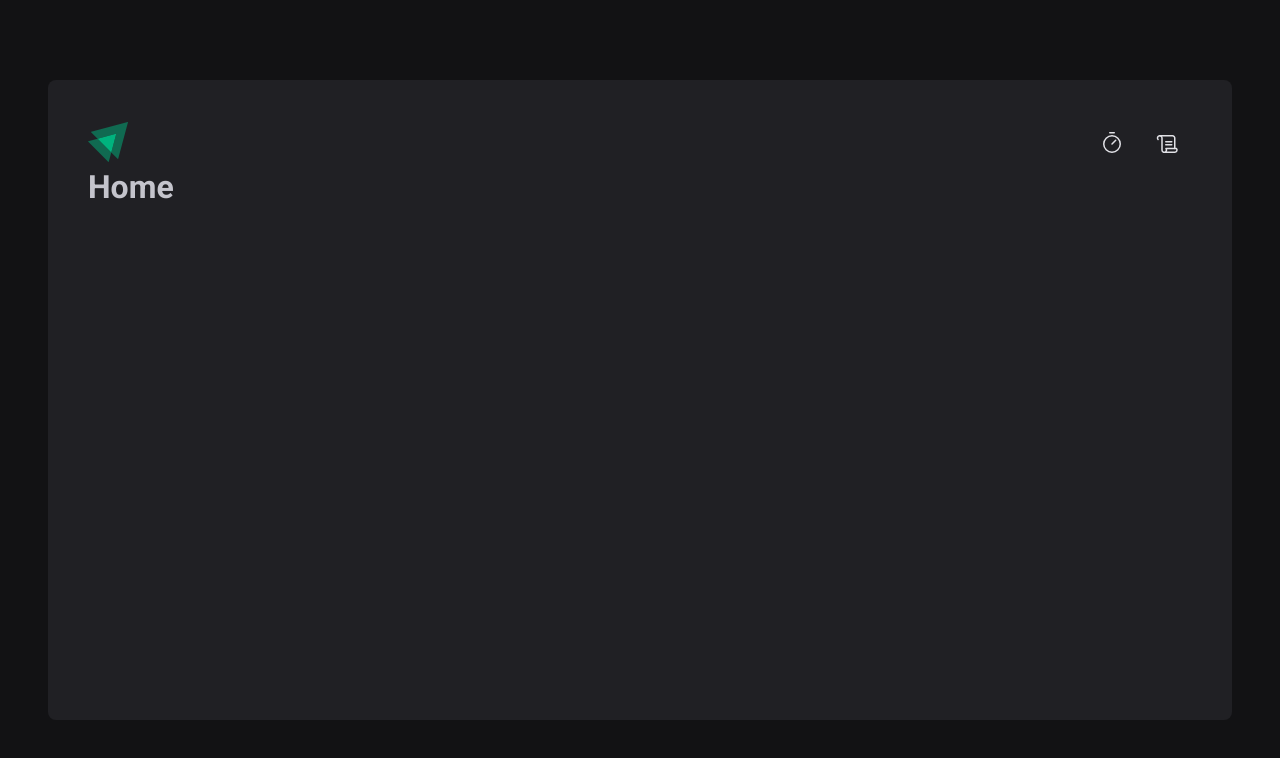
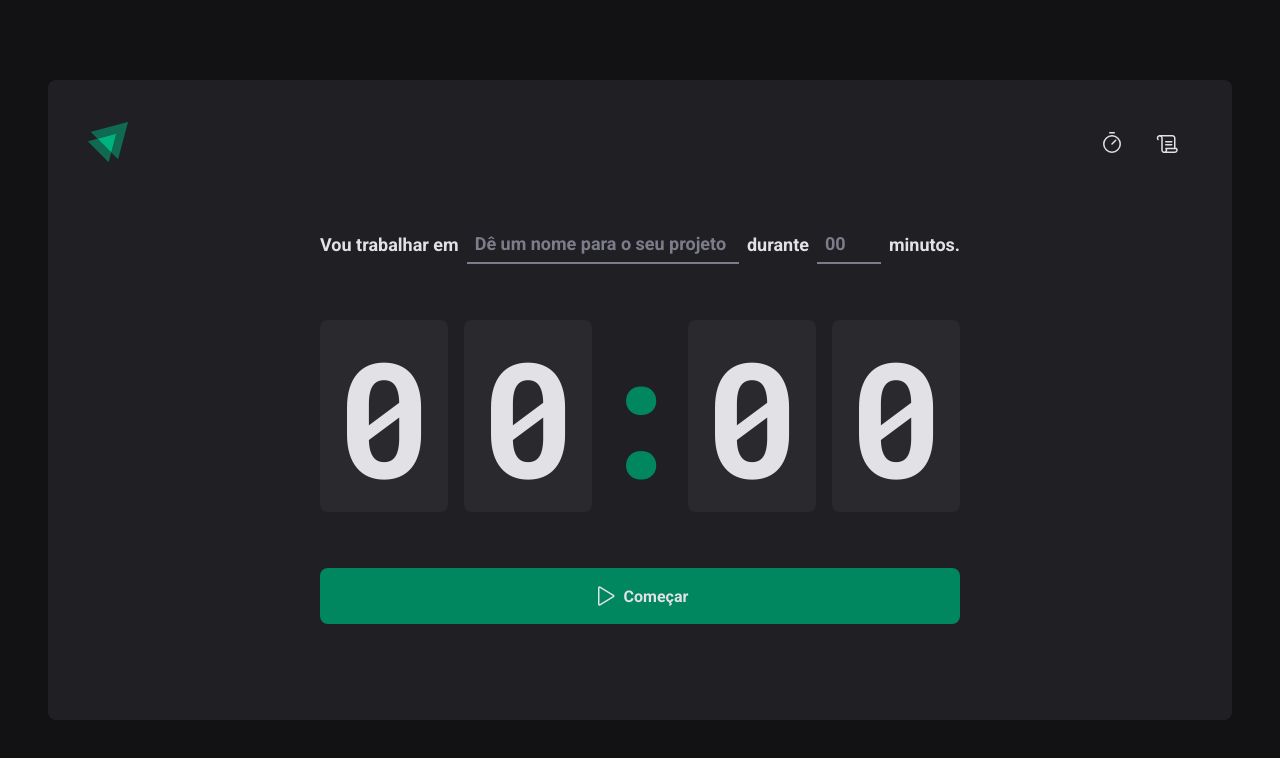
Before and after one commit to taiprogrammer/ignite-timer, a React (Vite) app: page / in a window 1280 px wide. Shown: the top 758 px of the page. Built offline with nearby package versions, Linux system fonts and the light colour scheme.

Commit message:
Home page styles

```diff
--- a/src/pages/Home.tsx
+++ /dev/null
@@ -1,7 +0,0 @@
-export function Home() {
-  return (
-    <div>
-      <h1>Home</h1>
-    </div>
-  );
-}
--- /dev/null
+++ b/src/pages/Home/index.tsx
@@ -0,0 +1,47 @@
+import { Play } from "phosphor-react";
+import {
+  HomeContainer,
+  FormContainer,
+  CountdownContainer,
+  Separator,
+  StartCountdownButton,
+  TaskInput,
+  MinutesAmountInput,
+} from "./styles";
+
+export function Home() {
+  return (
+    <HomeContainer>
+      <form action="">
+        <FormContainer>
+          <label htmlFor="task">Vou trabalhar em</label>
+          <TaskInput
+            type="text"
+            id="task"
+            placeholder="Dê um nome para o seu projeto"
+          />
+          <label htmlFor="minutesAmount">durante</label>
+          <MinutesAmountInput
+            type="number"
+            id="minutesAmount"
+            placeholder="00"
+          />
+          <span>minutos.</span>
+        </FormContainer>
+
+        <CountdownContainer>
+          <span>0</span>
+          <span>0</span>
+          <Separator>:</Separator>
+          <span>0</span>
+          <span>0</span>
+        </CountdownContainer>
+
+        <StartCountdownButton>
+          <Play size={24} />
+          Começar
+        </StartCountdownButton>
+      </form>
+    </HomeContainer>
+  );
+}
--- /dev/null
+++ b/src/pages/Home/styles.ts
@@ -0,0 +1,114 @@
+import styled from 'styled-components';
+
+export const HomeContainer = styled.main`
+    flex: 1;
+
+    display: flex;
+    align-items: center;
+    flex-direction: column;
+    justify-content: center;
+
+    form {
+        gap: 3.5rem;
+        display: flex;
+        align-items: center;
+        flex-direction: column;
+    }
+`;
+
+export const FormContainer = styled.div`
+    width: 100%;
+
+    font-weight: bold;
+    font-size: 1.125rem;
+    color: ${props => props.theme['gray-100']};
+
+    gap: 0.5rem;
+    display: flex;
+    flex-wrap: wrap;
+    align-items: center;
+    justify-content: center;
+`;
+
+export const CountdownContainer = styled.div`
+    font-size: 10rem;
+    line-height: 8rem;
+    font-family: 'Roboto Mono', monospace;
+    color: ${props => props.theme['gray-100']};
+
+    gap: 1rem;
+    display: flex;
+
+    span {
+        border-radius: 8px;
+        padding: 2rem 1rem;
+        background: ${props => props.theme['gray-700']};
+    }
+`;
+
+export const Separator = styled.div`
+    width: 4rem;
+
+    overflow: hidden;
+
+    padding: 2rem 0;
+    color: ${props => props.theme['green-500']};
+
+    display: flex;
+    justify-content: center;
+`;
+
+export const StartCountdownButton = styled.button`
+    border: 0;
+    width: 100%;
+    padding: 1rem;
+    cursor: pointer;
+    font-weight: bold;
+    border-radius: 8px;
+    color: ${props => props.theme['gray-100']};
+    background: ${props => props.theme['green-500']};
+
+    gap: 0.5rem;
+    display: flex;
+    align-items: center;
+    justify-content: center;
+
+    transition: all 0.2s;
+
+    &:disabled {
+        opacity: 0.7;
+        cursor: not-allowed;
+    }
+
+    &:not(:disabled):hover {
+        background: ${props => props.theme['green-700']};
+    }
+`;
+
+const BaseInput = styled.input`
+    border: 0;
+    height: 2.5rem;
+    font-weight: bold;
+    padding: 0 0.5rem;
+    font-size: 1.125rem;
+    background: transparent;
+    color: ${props => props.theme['gray-100']};
+    border-bottom: 2px solid ${props => props.theme['gray-500']};
+
+    &:focus {
+        box-shadow: none;
+        border-color: ${props => props.theme['green-500']};
+    }
+
+    &::placeholder {
+        color: ${props => props.theme['gray-500']};
+    }
+`;
+
+export const TaskInput = styled(BaseInput)`
+    flex: 1;
+`;
+
+export const MinutesAmountInput = styled(BaseInput)`
+    width: 4rem;
+`;
--- a/src/styles/global.ts
+++ b/src/styles/global.ts
@@ -13,8 +13,9 @@
     }
 
     body {
+        -webkit-font-smoothing: antialised;
+        color: ${(props) => props.theme['gray-300']};
         background: ${(props) => props.theme['gray-900']};
-        color: ${(props) => props.theme['gray-300']};
     }
 
     body, input, textarea, button {
```
